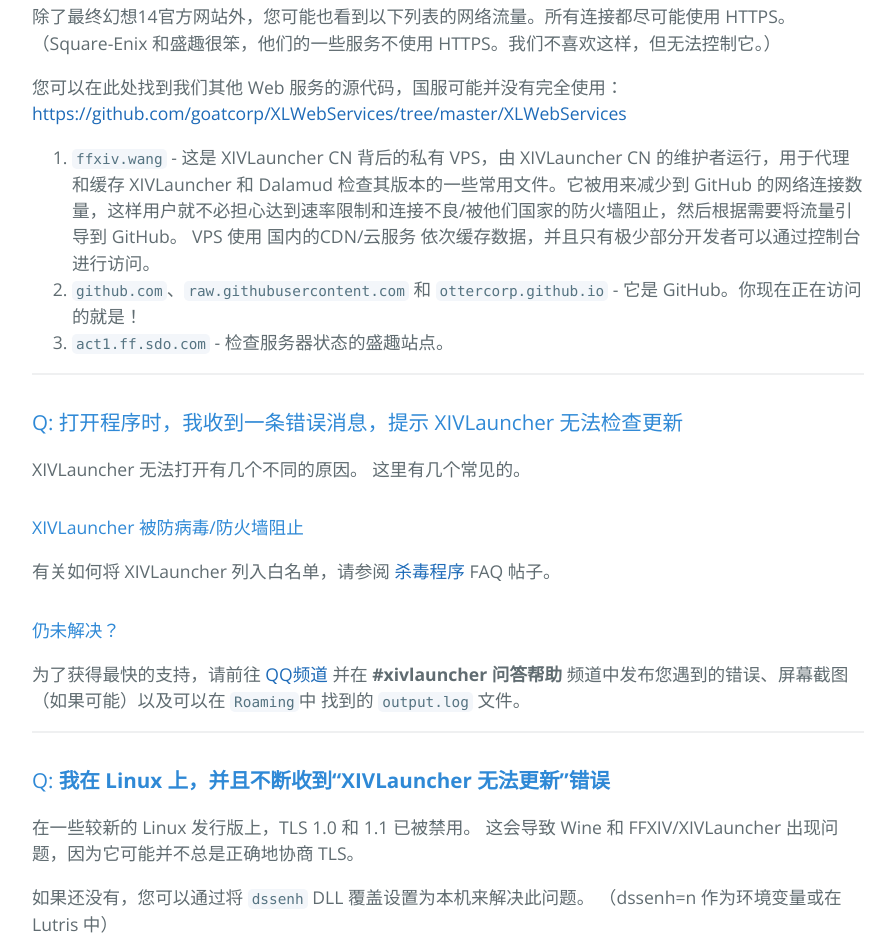
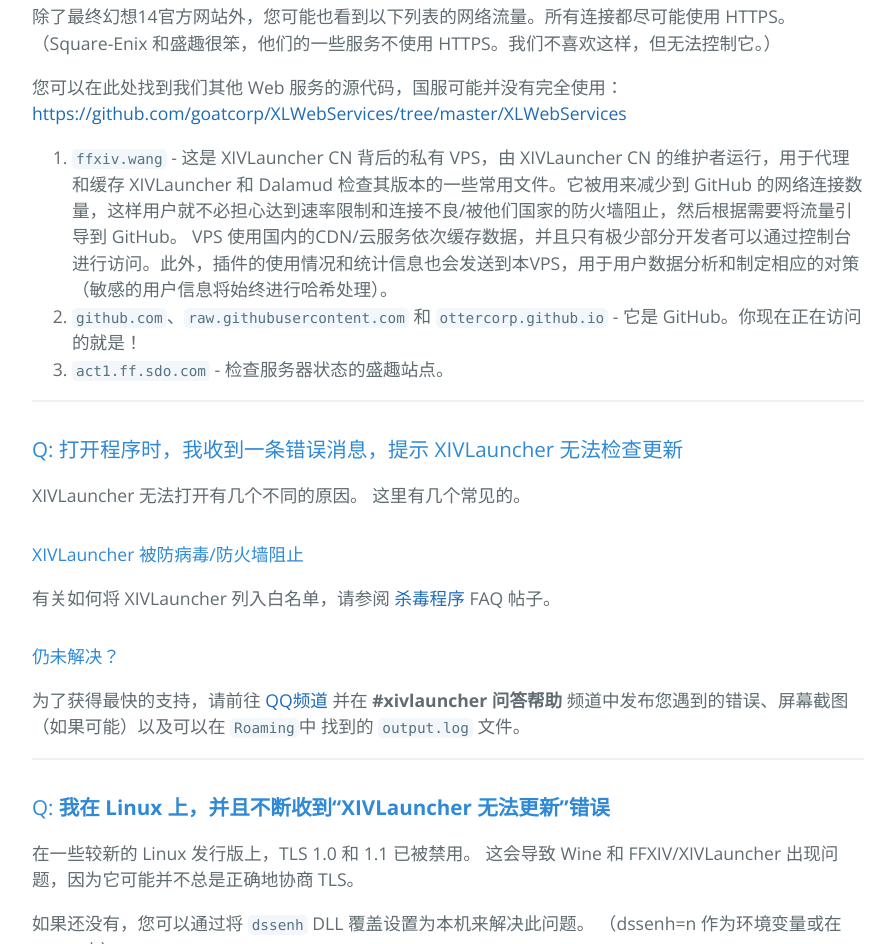
Before and after one commit to ottercorp/XLWebServices-fastapi, a plain HTML site: page artifact/faq/xl_troubleshooting.html in a window 1280 px wide. Shown: the part 3556-4500 px from the top of the page, without its empty margins (192-1087 px from the left). Drawn offline with nearby package versions, Linux system fonts and the light colour scheme.

Commit message:
docs: improved clarity and accuracy of a section in xl_troubleshooting.html

```diff
--- a/artifact/faq/xl_troubleshooting.html
+++ b/artifact/faq/xl_troubleshooting.html
@@ -192,8 +192,8 @@
 
     <ol>
         <li><code class="language-plaintext highlighter-rouge">ffxiv.wang</code> - 这是 XIVLauncher CN 背后的私有 VPS，由 XIVLauncher CN 的维护者运行，用于代理和缓存 XIVLauncher 和 Dalamud
-            检查其版本的一些常用文件。它被用来减少到 GitHub 的网络连接数量，这样用户就不必担心达到速率限制和连接不良/被他们国家的防火墙阻止，然后根据需要将流量引导到 GitHub。 VPS 使用 国内的CDN/云服务
-            依次缓存数据，并且只有极少部分开发者可以通过控制台进行访问。
+            检查其版本的一些常用文件。它被用来减少到 GitHub 的网络连接数量，这样用户就不必担心达到速率限制和连接不良/被他们国家的防火墙阻止，然后根据需要将流量引导到 GitHub。 VPS
+            使用国内的CDN/云服务依次缓存数据，并且只有极少部分开发者可以通过控制台进行访问。此外，插件的使用情况和统计信息也会发送到本VPS，用于用户数据分析和制定相应的对策（敏感的用户信息将始终进行哈希处理）。
         </li>
         <li><code class="language-plaintext highlighter-rouge">github.com</code>、<code class="language-plaintext highlighter-rouge">raw.githubusercontent.com</code> 和 <code
                 class="language-plaintext highlighter-rouge">ottercorp.github.io</code> - 它是 GitHub。你现在正在访问的就是！
```
